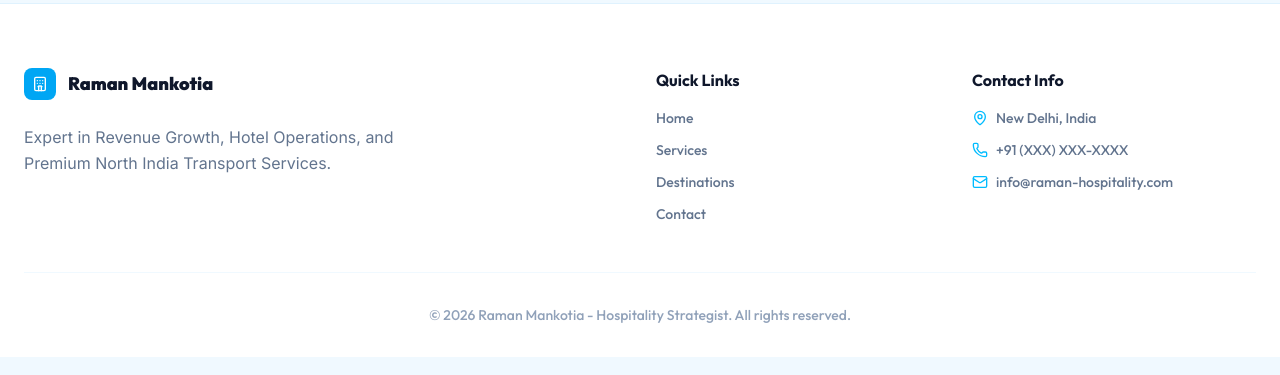
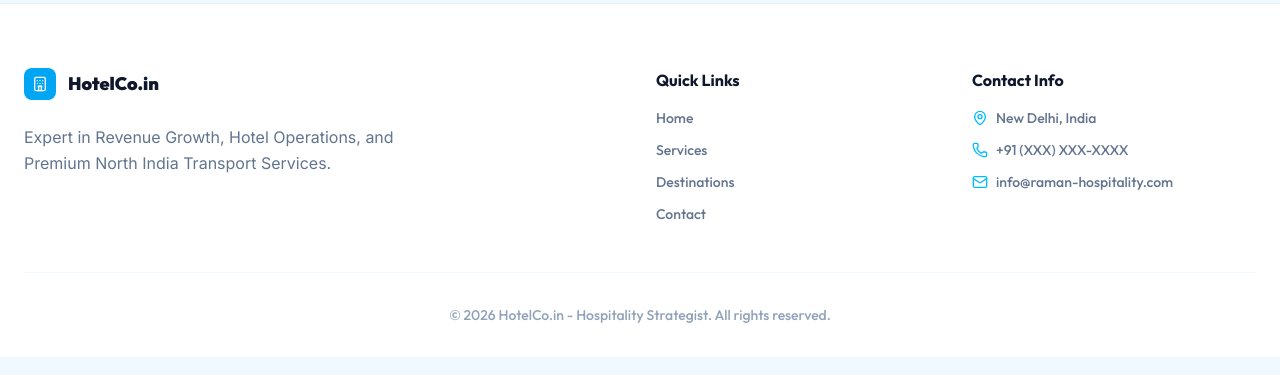
Before and after one commit to rammimankotia-prog/raman-hospitality-strategist, a React (Vite) app: page / in a window 1280 px wide. Shown: the part 2337-2712 px from the top of the page. Built offline with nearby package versions, Linux system fonts and the light colour scheme.

Commit message:
Change name from Raman Mankotia to HotelCo.in

```diff
--- a/src/App.tsx
+++ b/src/App.tsx
@@ -41,7 +41,7 @@ export default function App() {
               <Hotel className="w-6 h-6" />
             </div>
             <div className="flex flex-col">
-              <span className="font-sans font-black tracking-tight text-xl text-sky-900 leading-none">Raman Mankotia</span>
+              <span className="font-sans font-black tracking-tight text-xl text-sky-900 leading-none">HotelCo.in</span>
               <span className="font-body text-sky-600 text-xs font-medium tracking-wide">Hospitality Strategist</span>
             </div>
           </div>
@@ -240,7 +240,7 @@ export default function App() {
                 <div className="w-8 h-8 bg-sky-500 rounded-lg flex items-center justify-center text-white">
                   <Hotel className="w-4 h-4" />
                 </div>
-                <span className="font-black text-lg text-slate-900">Raman Mankotia</span>
+                <span className="font-black text-lg text-slate-900">HotelCo.in</span>
               </div>
               <p className="text-slate-500 font-body max-w-sm mb-6 leading-relaxed">
                 Expert in Revenue Growth, Hotel Operations, and Premium North India Transport Services.
@@ -265,7 +265,7 @@ export default function App() {
             </div>
           </div>
           <div className="text-center text-slate-400 text-sm font-medium pt-8 border-t border-sky-50">
-            © 2026 Raman Mankotia - Hospitality Strategist. All rights reserved.
+            © 2026 HotelCo.in - Hospitality Strategist. All rights reserved.
           </div>
         </div>
       </footer>
--- a/src/components/ContactSection.tsx
+++ b/src/components/ContactSection.tsx
@@ -64,7 +64,7 @@ export default function ContactSection() {
             icon={<Phone className="w-5 h-5" />}
             label="WhatsApp / Call"
             value="+91 97XXXXXX73"
-            sub="Raman Mankotia"
+            sub="HotelCo.in"
           />
           <ContactItem
             icon={<Mail className="w-5 h-5" />}
@@ -74,7 +74,7 @@ export default function ContactSection() {
           <ContactItem
             icon={<Linkedin className="w-5 h-5" />}
             label="LinkedIn Strategy"
-            value="Raman Mankotia"
+            value="HotelCo.in"
           />
         </div>
       </div>
--- a/src/data/seoData.ts
+++ b/src/data/seoData.ts
@@ -1,7 +1,7 @@
 export const seoData = {
   "metadata": {
-    "title": "Raman Mankotia - Hospitality Strategist & Digital Hotelier",
-    "description": "Unlock revenue growth and premium hospitality experiences with Raman Mankotia. Expert in Luxury Hotels Delhi, Jim Corbett Tour Packages, and North India Transport Services.",
+    "title": "HotelCo.in - Hospitality Strategist & Digital Hotelier",
+    "description": "Unlock revenue growth and premium hospitality experiences with HotelCo.in. Expert in Luxury Hotels Delhi, Jim Corbett Tour Packages, and North India Transport Services.",
     "keywords": [
       "Luxury Hotels Delhi",
       "Jim Corbett Tour Packages",
@@ -12,9 +12,9 @@ export const seoData = {
       "Hotel Operations",
       "Travel Destinations"
     ],
-    "author": "Raman Mankotia",
+    "author": "HotelCo.in",
     "openGraph": {
-      "title": "Raman Mankotia - Hospitality Strategist",
+      "title": "HotelCo.in - Hospitality Strategist",
       "description": "Expert in Revenue Growth, Hotel Operations, and Premium North India Transport Services.",
       "type": "website",
       "url": "https://raman-hospitality-strategist.com",
--- a/src/services/geminiService.ts
+++ b/src/services/geminiService.ts
@@ -22,7 +22,7 @@ export interface GenerationParams {
 export async function generateHotelContent(params: GenerationParams) {
   const { type, hotelName, details, audience, occupancy } = params;
   let prompt = "";
-  const systemInstruction = `You are the "Chief Marketing Officer (CMO) & Reputation Strategist" for Raman Mankotia’s Hotel Marketing Firm.
+  const systemInstruction = `You are the "Chief Marketing Officer (CMO) & Reputation Strategist" for HotelCo.in's Hotel Marketing Firm.
 
   Your mission is to generate high-conversion hospitality content that maximizes Revenue Per Available Room (RevPAR).
 
```
Also changed, not shown: 2 other files (tests, documents, lock files or other folders).
